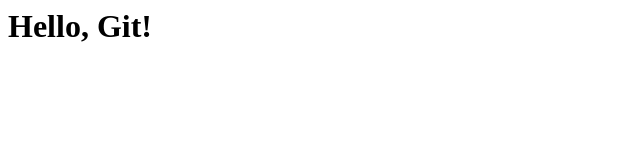
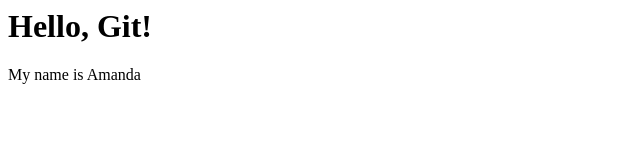
Before and after one commit to aday9/example, a plain HTML site: page index.html in a window 1280 px wide. Shown: the whole page, without its empty margins (0-640 px from the left). Drawn offline with Linux system fonts and the light colour scheme.

Commit message:
Added paragraph tag

```diff
--- a/index.html
+++ b/index.html
@@ -1,5 +1,6 @@
 <html>
   <body>
     <h1>Hello, Git!</h1>
+    <p>My name is Amanda</p>
   </body>
 </html>
```
